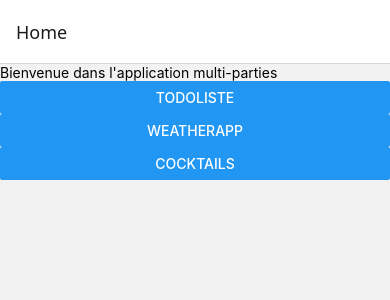
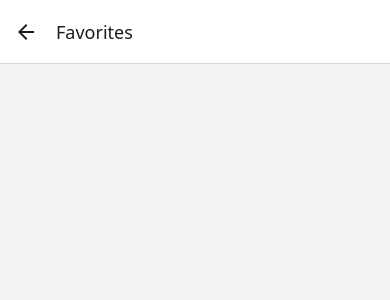
Before and after one commit to MateoMBR/DM-React-Native-N3, a React Native app: screen /Favorites in a window 390 px wide. Shown: the top 300 px of the page. Built offline with nearby package versions, Linux system fonts and the light colour scheme.

Commit message:
Cocktail Step 5
Favorites page + add cocktail to favorite

```diff
--- a/App.js
+++ b/App.js
@@ -1,6 +1,11 @@
 import React from 'react';
 import AppNavigator from './src/Navigation';
+import { FavoritesProvider } from './src/context/FavoritesContext';
 
 export default function App() {
-  return <AppNavigator />;
+  return (
+    <FavoritesProvider>
+      <AppNavigator />
+    </FavoritesProvider>
+  );
 }
--- a/src/Navigation.js
+++ b/src/Navigation.js
@@ -6,6 +6,7 @@ import ToDoListeScreen from './screens/ToDoListeScreen';
 import WeatherAppScreen from './screens/WeatherAppScreen';
 import CocktailsScreen from './screens/CocktailsScreen';
 import CocktailDetailScreen from './screens/CocktailDetailScreen';
+import FavoritesScreen from './screens/FavoritesScreen';
 
 const Stack = createNativeStackNavigator();
 
@@ -18,6 +19,7 @@ function AppNavigator() {
         <Stack.Screen name="WeatherApp" component={WeatherAppScreen} />
         <Stack.Screen name="Cocktails" component={CocktailsScreen} />
         <Stack.Screen name="CocktailDetail" component={CocktailDetailScreen} />
+        <Stack.Screen name="Favorites" component={FavoritesScreen} />
       </Stack.Navigator>
     </NavigationContainer>
   );
--- /dev/null
+++ b/src/context/FavoritesContext.js
@@ -0,0 +1,23 @@
+import React, { createContext, useState, useContext } from 'react';
+
+const FavoritesContext = createContext();
+
+export const FavoritesProvider = ({ children }) => {
+  const [favorites, setFavorites] = useState([]);
+
+  const addFavorite = (cocktail) => {
+    setFavorites([...favorites, cocktail]);
+  };
+
+  const removeFavorite = (cocktailId) => {
+    setFavorites(favorites.filter(cocktail => cocktail.idDrink !== cocktailId));
+  };
+
+  return (
+    <FavoritesContext.Provider value={{ favorites, addFavorite, removeFavorite }}>
+      {children}
+    </FavoritesContext.Provider>
+  );
+};
+
+export const useFavorites = () => useContext(FavoritesContext);
--- a/src/screens/CocktailDetailScreen.js
+++ b/src/screens/CocktailDetailScreen.js
@@ -1,6 +1,7 @@
 import React, { useState, useEffect } from 'react';
-import { View, Text, Image, StyleSheet, ActivityIndicator } from 'react-native';
+import { View, Text, Image, StyleSheet, ActivityIndicator, Button } from 'react-native';
 import axios from 'axios';
+import { useFavorites } from '../context/FavoritesContext';
 
 const API_URL = 'https://www.thecocktaildb.com/api/json/v1/1/lookup.php?i=';
 
@@ -8,6 +9,7 @@ function CocktailDetailScreen({ route }) {
   const { cocktailId } = route.params;
   const [cocktail, setCocktail] = useState(null);
   const [loading, setLoading] = useState(true);
+  const { favorites, addFavorite, removeFavorite } = useFavorites();
 
   useEffect(() => {
     fetchCocktailDetails();
@@ -21,6 +23,16 @@ function CocktailDetailScreen({ route }) {
       console.error(error);
     }
     setLoading(false);
+  };
+
+  const isFavorite = favorites.some(fav => fav.idDrink === cocktailId);
+
+  const toggleFavorite = () => {
+    if (isFavorite) {
+      removeFavorite(cocktailId);
+    } else {
+      addFavorite(cocktail);
+    }
   };
 
   if (loading) {
@@ -37,6 +49,7 @@ function CocktailDetailScreen({ route }) {
       <Text style={styles.name}>{cocktail.strDrink}</Text>
       <Text style={styles.category}>{cocktail.strCategory}</Text>
       <Text style={styles.instructions}>{cocktail.strInstructions}</Text>
+      <Button title={isFavorite ? "Remove from Favorites" : "Add to Favorites"} onPress={toggleFavorite} />
     </View>
   );
 }
--- a/src/screens/CocktailsScreen.js
+++ b/src/screens/CocktailsScreen.js
@@ -1,16 +1,25 @@
 import React, { useState, useEffect } from 'react';
 import { View, Text, FlatList, Image, StyleSheet, ActivityIndicator, TouchableOpacity } from 'react-native';
 import axios from 'axios';
+import { useNavigation } from '@react-navigation/native';
 
 const API_URL = 'https://www.thecocktaildb.com/api/json/v1/1/search.php?f=';
 
-function CocktailsScreen({ navigation }) {
+function CocktailsScreen() {
   const [cocktails, setCocktails] = useState([]);
   const [loading, setLoading] = useState(false);
   const [page, setPage] = useState('a');
+  const navigation = useNavigation();
 
   useEffect(() => {
     fetchCocktails();
+    navigation.setOptions({
+      headerRight: () => (
+        <TouchableOpacity onPress={() => navigation.navigate('Favorites')}>
+          <Text style={styles.headerRight}>⭐</Text>
+        </TouchableOpacity>
+      ),
+    });
   }, []);
 
   const fetchCocktails = async () => {
@@ -69,6 +78,10 @@ const styles = StyleSheet.create({
   name: {
     fontSize: 16,
   },
+  headerRight: {
+    fontSize: 24,
+    marginRight: 10,
+  },
 });
 
 export default CocktailsScreen;
--- /dev/null
+++ b/src/screens/FavoritesScreen.js
@@ -0,0 +1,46 @@
+import React from 'react';
+import { View, Text, FlatList, Image, StyleSheet, TouchableOpacity } from 'react-native';
+import { useFavorites } from '../context/FavoritesContext';
+
+function FavoritesScreen({ navigation }) {
+  const { favorites } = useFavorites();
+
+  return (
+    <View style={styles.container}>
+      <FlatList
+        data={favorites}
+        keyExtractor={(item) => item.idDrink}
+        renderItem={({ item }) => (
+          <TouchableOpacity onPress={() => navigation.navigate('CocktailDetail', { cocktailId: item.idDrink })}>
+            <View style={styles.cocktailItem}>
+              <Image source={{ uri: item.strDrinkThumb }} style={styles.image} />
+              <Text style={styles.name}>{item.strDrink}</Text>
+            </View>
+          </TouchableOpacity>
+        )}
+      />
+    </View>
+  );
+}
+
+const styles = StyleSheet.create({
+  container: {
+    flex: 1,
+    padding: 10,
+  },
+  cocktailItem: {
+    flexDirection: 'row',
+    alignItems: 'center',
+    marginBottom: 10,
+  },
+  image: {
+    width: 50,
+    height: 50,
+    marginRight: 10,
+  },
+  name: {
+    fontSize: 16,
+  },
+});
+
+export default FavoritesScreen;
```
